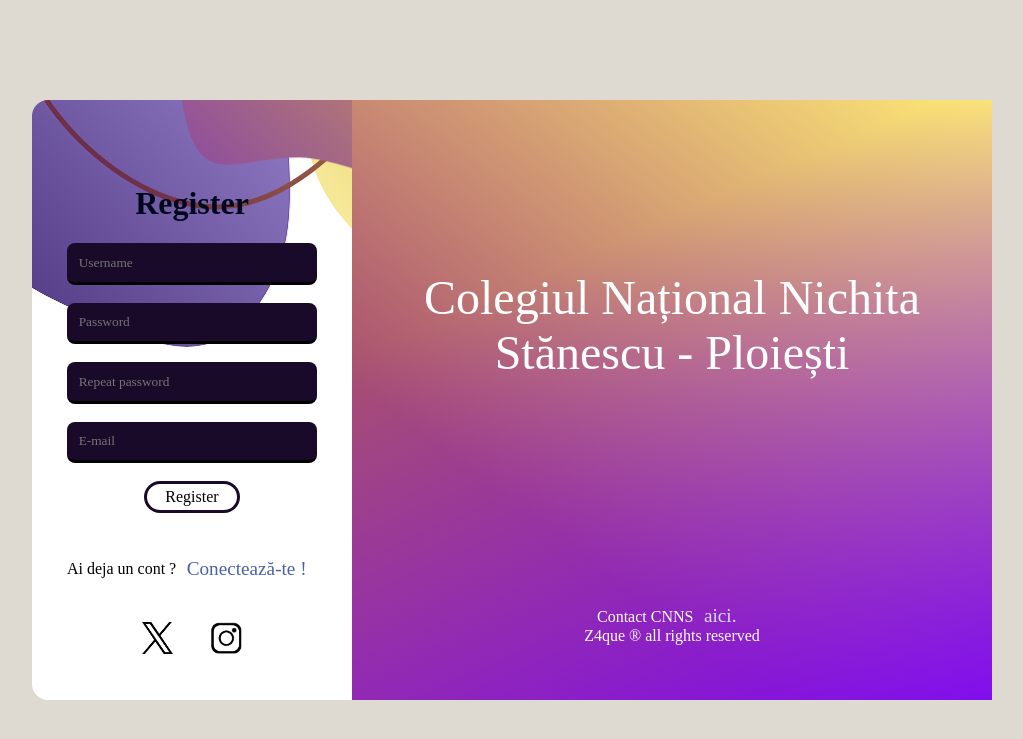
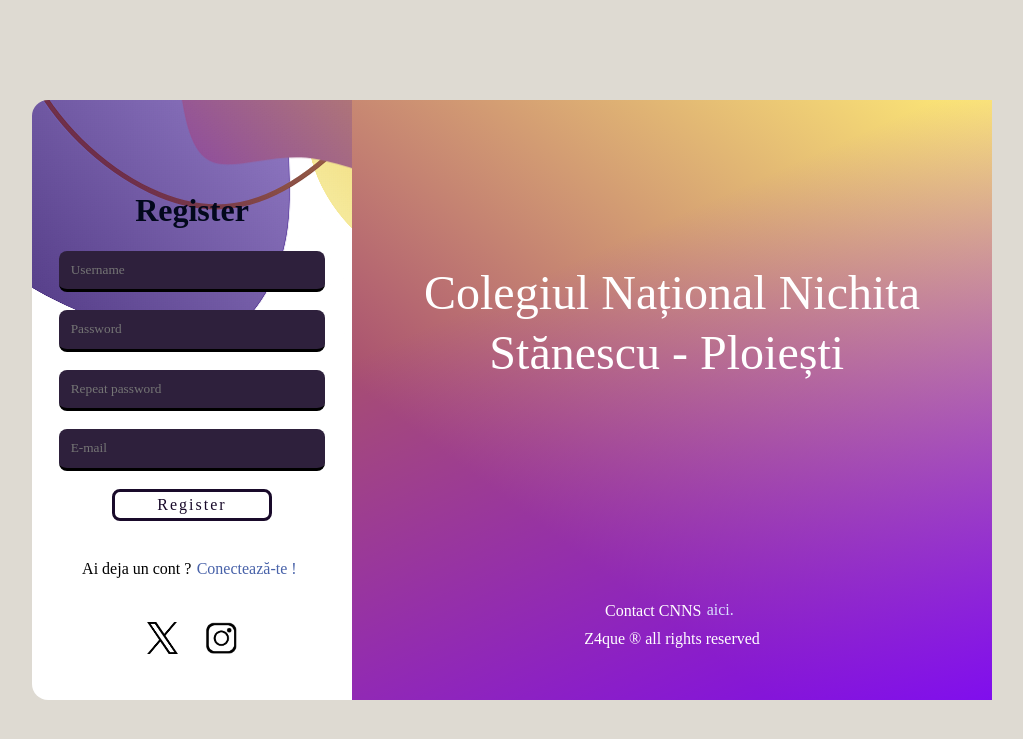
Before and after one commit to Zaque-69/CNNS-Blog, a Django app: template system/templates/register.html in a window 1280 px wide. Shown: the top 739 px of the page, without its empty margins (128-1151 px from the left). Run offline with Django 3.2, Linux system fonts and the light colour scheme; the template is opened without the code that fills it, so the values that code supplies are empty; some libraries are stand-ins or nearby versions.

Commit message:
Update index.css

```diff
--- a/system/static/css/index.css
+++ b/system/static/css/index.css
@@ -2,11 +2,26 @@
 a{
     border : none;
     border-radius : .33rem;
-    padding : .66rem;
+    padding : .33rem;
     color: #D8DEFD;
-    transition: transform 150ms, box-shadow 150ms;
+    transition: .33s;
     text-decoration: none;
-    font-size : 1.2rem;
+    font-size : 1rem;
+}
+button{
+    font-size : 1rem;
+    max-width:10rem;
+    width : 100%;
+    height : 2rem;
+    border : 3px solid #190a2a;
+    cursor : pointer;
+    border-radius : .5rem;
+    background : white;
+    background-size : 400% 400%;
+    animation : gradient 15s ease infinite;
+    color : #190a2a;
+    transition : .33s;
+    letter-spacing: 2px;
 }
 h1{
     color : #02081C;
@@ -55,14 +70,15 @@ form{
 
 }
 input{
-    width : 75%;
+    max-width : 50rem;
+    width : 80%;
     height : 1.75rem;
     border: none;
     color : white;
     border-bottom: 3px solid black;
     border-radius : .5rem;
     padding : .33rem;
-    background-color : #190a2a;
+    background-color : #2e203c;
 }
 @keyframes gradient{
     0%{
@@ -78,19 +94,7 @@ input{
         background-position : 0% 50%;
     }
 }
-button{
-    font-size : 1rem;
-    width : 30%;
-    height : 2rem;
-    border : 3px solid #190a2a;
-    cursor : pointer;
-    border-radius : 4rem;
-    background : white;
-    background-size : 400% 400%;
-    animation : gradient 15s ease infinite;
-    color : ##190a2a;
-    transition : .2s;
-}
+
 
 .changeRight{
     background-color: #C3D7EF;
@@ -132,10 +136,6 @@ button{
 .classroom{
     display : none;
 }
-*{
-    font-family: 'Poppins';
-
-}
 .round{
     border-radius : 5rem;
     border : 1px solid gray;
@@ -149,3 +149,42 @@ button{
     align-items : center;
     justify-content : center;
 }
+
+.fullscreen{
+    background: linear-gradient(336deg, #723C82, rgba(120,0,20,0) 70.71%),
+                linear-gradient(217deg, #FCD84B, #552360 70.71%);
+    width : 100%;
+    display : flex;
+    align-items : center;
+    justify-content : center;
+    gap : 1rem;
+    transition : .4s;
+    position : absolute;
+}
+span{
+    cursor : pointer;
+    padding : .33rem;
+}
+.CNNSletters{
+    color : white;
+    display : none;
+}
+.PL{
+    color : white;
+    display : none;
+}
+.Home{
+    color : white;
+    display : none;
+}
+
+*{
+    font-family: 'Poppins';
+
+}
+.zButon{
+    border : 3px solid #190a2a;
+    letter-spacing: 2px;
+    color : #190a2a;
+    background : none;
+}
```
